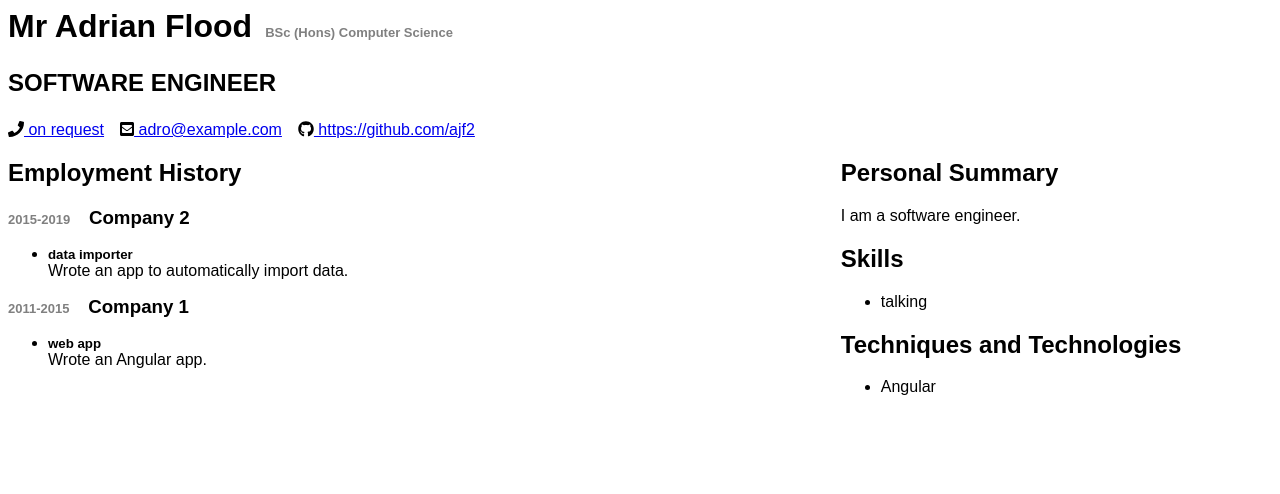
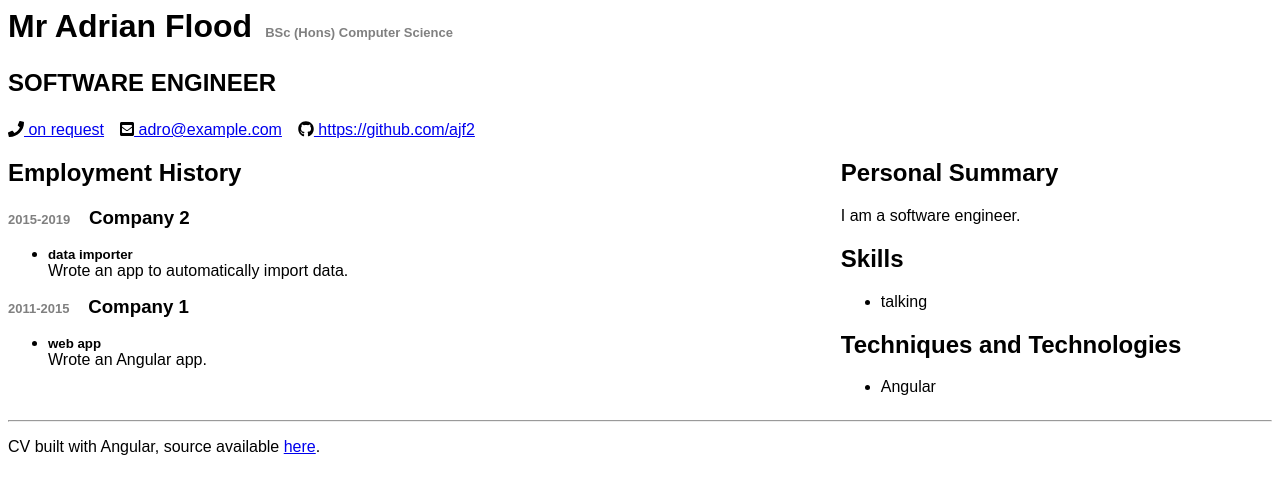
Before and after one commit to ajf2/cv, an Angular app: page / in a window 1280 px wide. Shown: the top 494 px of the page. Built offline with nearby package versions, Linux system fonts and the light colour scheme.

Commit message:
Added a simple footer component.

```diff
--- a/src/app/app.module.ts
+++ b/src/app/app.module.ts
@@ -11,6 +11,7 @@ import { PersonalSummaryComponent } from './personal-summary/personal-summary.co
 import { SoftSkillsComponent } from './soft-skills/soft-skills.component';
 import { TechSkillsComponent } from './tech-skills/tech-skills.component';
 import { EmploymentExperienceComponent } from './employment-experience/employment-experience.component';
+import { FooterComponent } from './footer/footer.component';
 
 @NgModule({
   declarations: [
@@ -22,7 +23,8 @@ import { EmploymentExperienceComponent } from './employment-experience/employmen
     PersonalSummaryComponent,
     SoftSkillsComponent,
     TechSkillsComponent,
-    EmploymentExperienceComponent
+    EmploymentExperienceComponent,
+    FooterComponent
   ],
   imports: [
     BrowserModule,
--- a/src/app/cv/cv.component.html
+++ b/src/app/cv/cv.component.html
@@ -10,3 +10,4 @@
     <app-tech-skills [tech]="cvData.tech"></app-tech-skills>
   </div>
 </div>
+<app-footer></app-footer>
--- /dev/null
+++ b/src/app/footer/footer.component.html
@@ -0,0 +1,2 @@
+<hr>
+<p>CV built with Angular, source available <a href="https://github.com/ajf2/cv">here</a>.</p>
--- /dev/null
+++ b/src/app/footer/footer.component.ts
@@ -0,0 +1,15 @@
+import { Component, OnInit } from '@angular/core';
+
+@Component({
+  selector: 'app-footer',
+  templateUrl: './footer.component.html',
+  styleUrls: ['./footer.component.scss']
+})
+export class FooterComponent implements OnInit {
+
+  constructor() { }
+
+  ngOnInit() {
+  }
+
+}
```
Also changed, not shown: src/app/footer/footer.component.scss (added), 1 other file (tests, documents, lock files or other folders).
